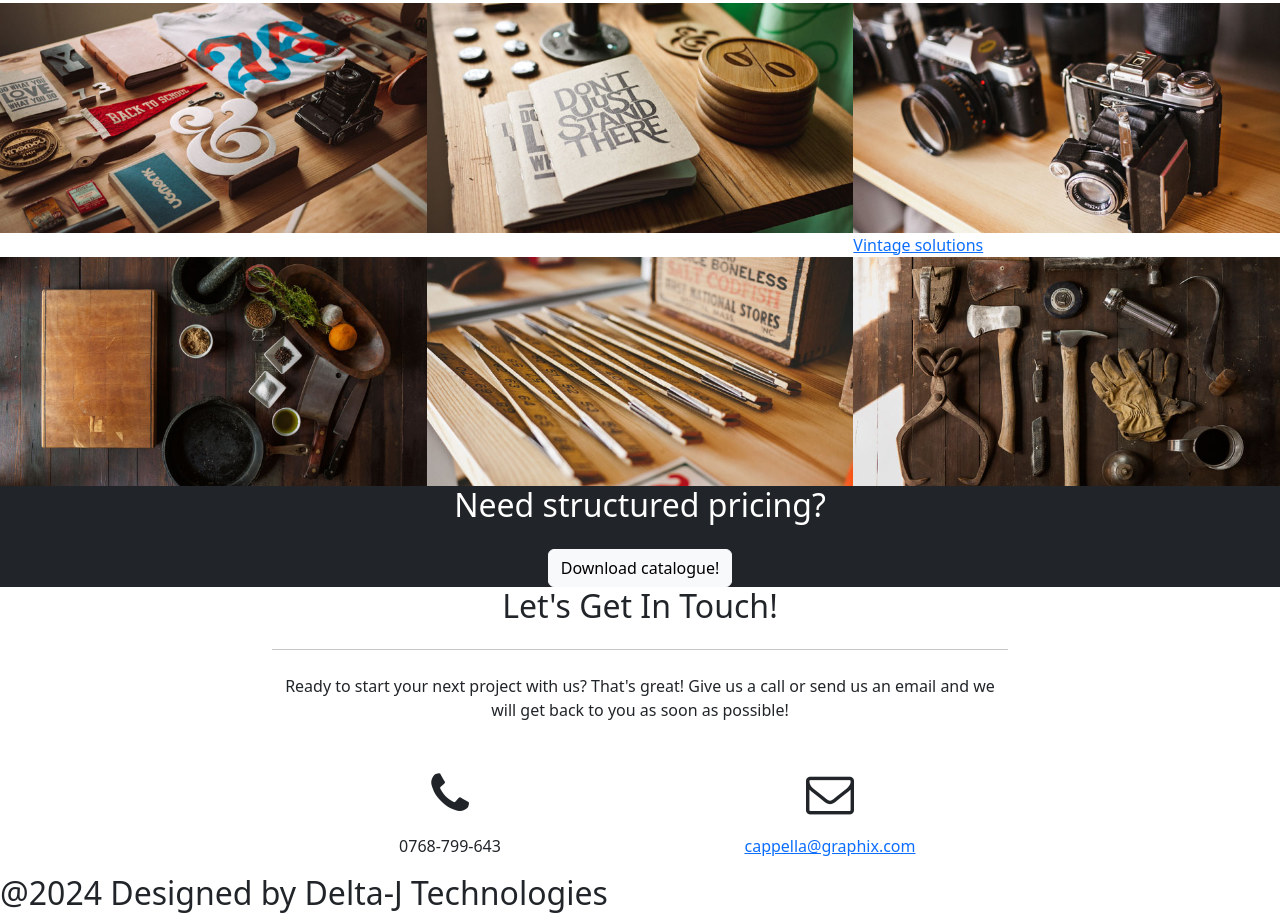
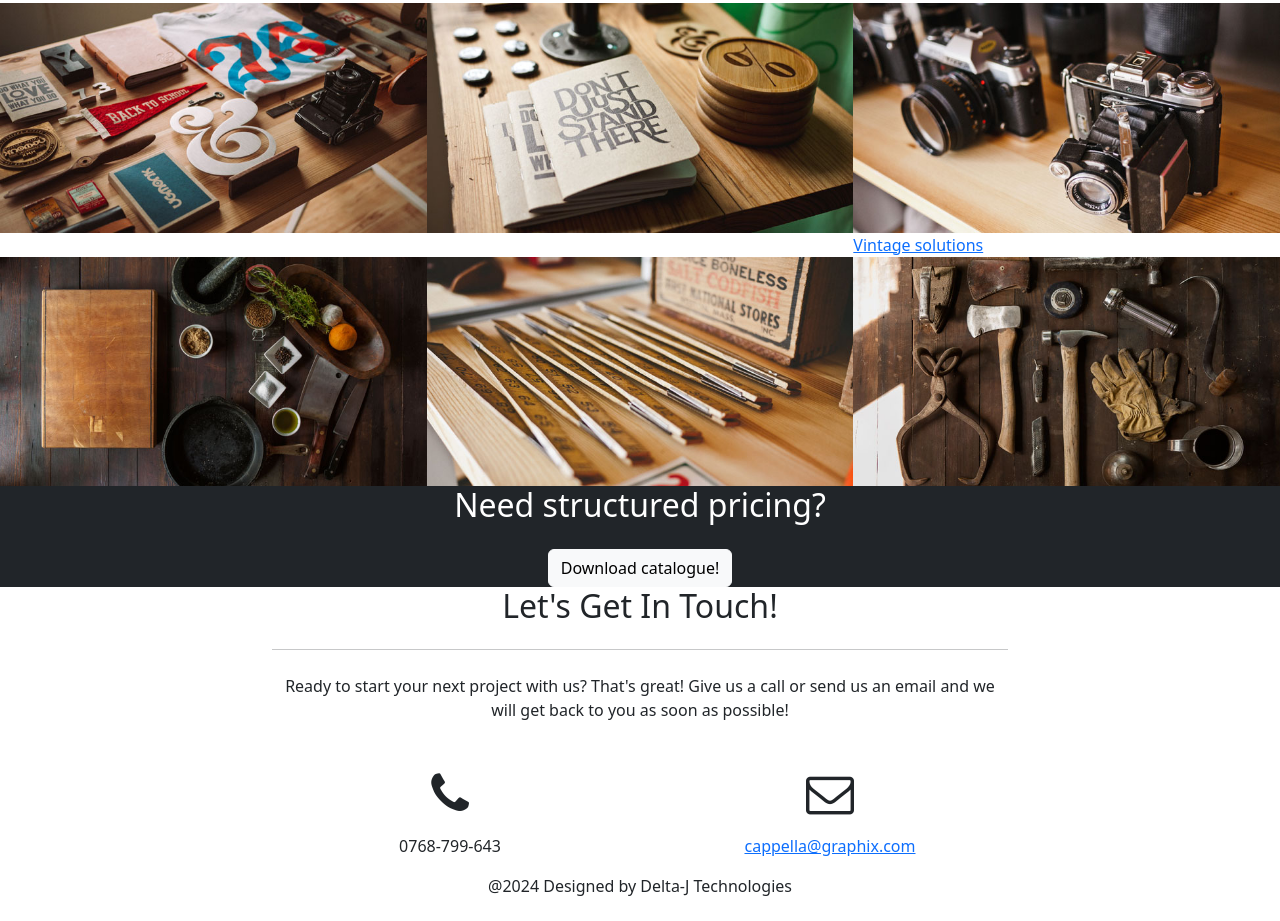
Before and after one commit to MJCappella/Cappella-Graphix, a plain HTML site: page index.html in a window 1280 px wide. Shown: the part 828-1749 px from the top of the page. Drawn offline with nearby package versions, Linux system fonts and the light colour scheme.

Commit message:
Update index.html

```diff
--- a/index.html
+++ b/index.html
@@ -5,7 +5,7 @@
 <!--     all necessary cdn imports -->
     <meta charset="utf-8">
     <meta name="viewport" content="width=device-width, initial-scale=1.0, shrink-to-fit=no">
-    <title>Cappella Grafix</title>
+    <title>Home - Cappella Grafix</title>
     <link rel="stylesheet" href="assets/bootstrap/css/bootstrap.min.css">
     <link rel="stylesheet" href="https://cdnjs.cloudflare.com/ajax/libs/font-awesome/4.7.0/css/font-awesome.min.css">
     <link rel="stylesheet" href="https://cdnjs.cloudflare.com/ajax/libs/aos/2.3.4/aos.css">
@@ -185,7 +185,7 @@
     </section>
 <!-- end section 4 -->
     <footer>
-       <h2>@2024 Designed by Delta-J Technologies</h2>
+       <p class="col-lg-12 text-center">@2024 Designed by Delta-J Technologies</p>
     </footer>
 
 <!--     scripts -->
```
